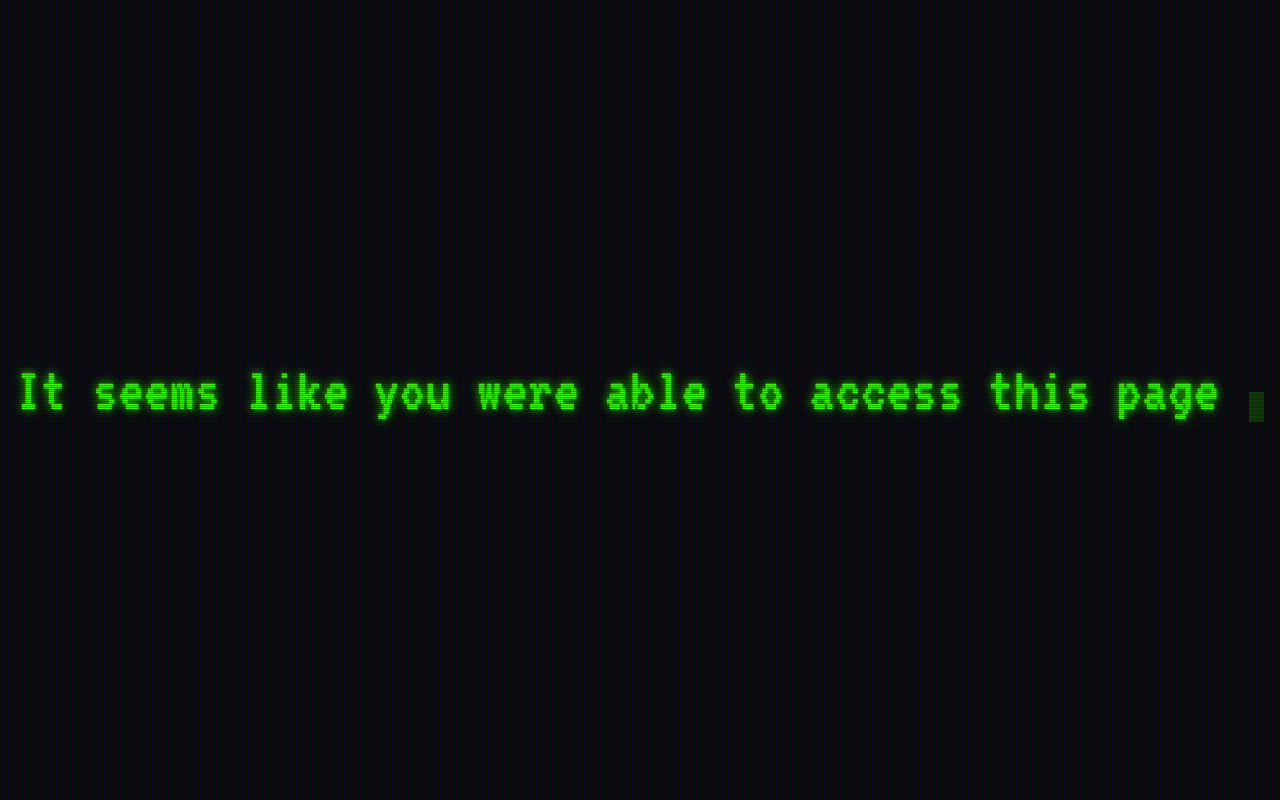
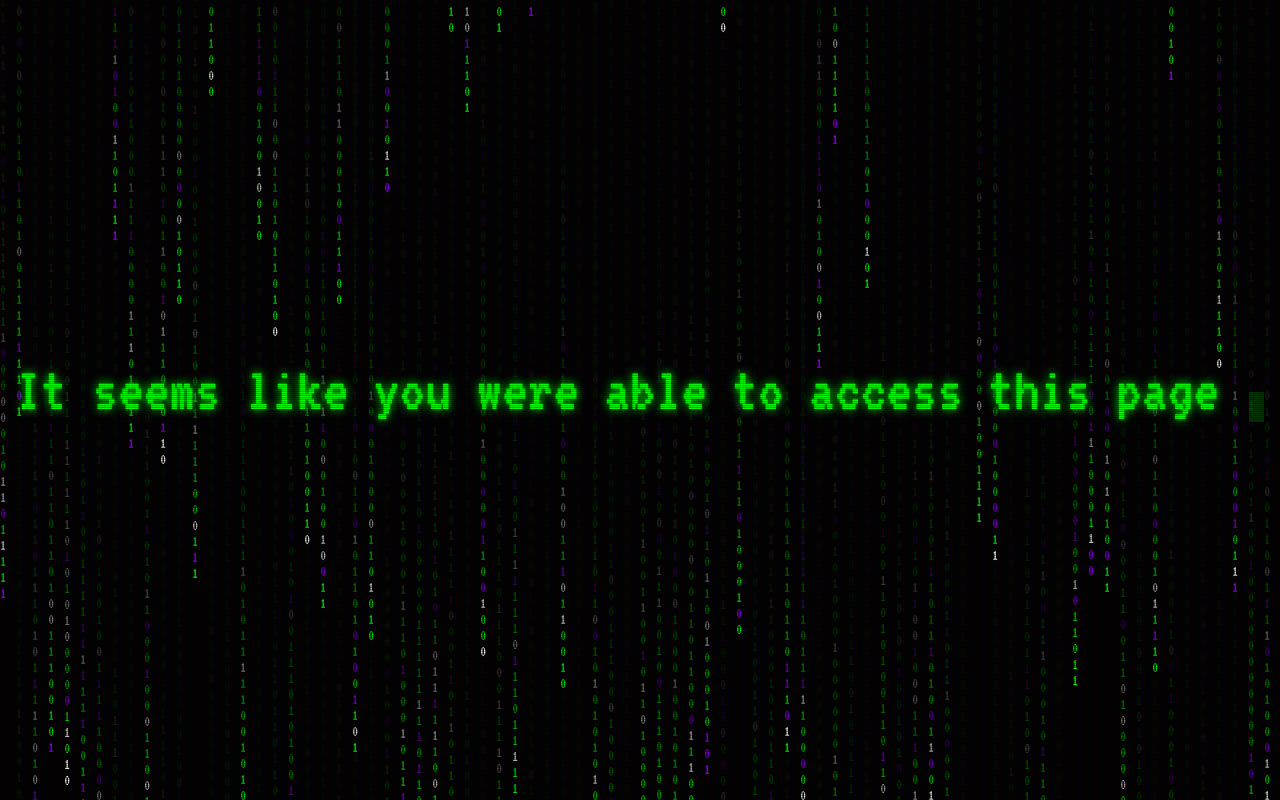
Before and after one commit to EndSkiess/My-Portfolio, a Flask app: page /secret in a window 1280 px wide. Run offline with Flask 3, Linux system fonts and the light colour scheme.

Commit message:
Add matrix binary rain effect and 80s hacker theme palette

```diff
--- a/static/css/style.css
+++ b/static/css/style.css
@@ -1,8 +1,8 @@
 :root {
-    --bg-color: #0b0c10;
-    --text-primary: #33ff00; /* Terminal green */
-    --text-neon-pink: #ff00ff;
-    --text-neon-cyan: #00ffff;
+    --bg-color: #000000;
+    --text-primary: #00ff00; /* Terminal green */
+    --text-neon-pink: #9900ff;
+    --text-neon-cyan: #ffffff;
     --crt-bg: rgba(18, 16, 16, 0.95);
 }
 
@@ -459,3 +459,14 @@ footer {
     vertical-align: bottom;
     margin-left: 5px;
 }
+
+/* MATRIX CANVAS */
+.matrix-canvas {
+    position: fixed;
+    top: 0;
+    left: 0;
+    width: 100vw;
+    height: 100vh;
+    z-index: 0;
+    pointer-events: none;
+}
--- /dev/null
+++ b/static/js/matrix.js
@@ -0,0 +1,72 @@
+const canvas = document.getElementById('matrix-canvas');
+
+if (canvas) {
+    const ctx = canvas.getContext('2d');
+
+    // Make canvas full screen
+    function resizeCanvas() {
+        canvas.width = window.innerWidth;
+        canvas.height = window.innerHeight;
+    }
+    window.addEventListener('resize', resizeCanvas);
+    resizeCanvas();
+
+    const chars = '01'; // Binary code only
+    const fontSize = 16;
+    let columns = Math.floor(canvas.width / fontSize);
+    let drops = [];
+
+    // Initialize drop positions
+    for (let x = 0; x < columns; x++) {
+        drops[x] = Math.random() * -100; // Start at random negative y offsets
+    }
+
+    // Update columns on resize seamlessly
+    window.addEventListener('resize', () => {
+        let newColumns = Math.floor(window.innerWidth / fontSize);
+        if (newColumns > columns) {
+            for (let x = columns; x < newColumns; x++) {
+                drops[x] = Math.random() * -100;
+            }
+        }
+        columns = newColumns;
+    });
+
+    // Theme Colors: Green, White, Purple
+    // We weight the array to make Green the most common color (80s hacker primary)
+    const colors = [
+        '#00ff00', '#00ff00', '#00ff00', '#00ff00', '#00ff00',
+        '#ffffff', // White
+        '#9900ff'  // Purple
+    ];
+
+    function draw() {
+        // Semi-transparent true black background to create the fading trail effect
+        ctx.fillStyle = 'rgba(0, 0, 0, 0.08)';
+        ctx.fillRect(0, 0, canvas.width, canvas.height);
+
+        ctx.font = fontSize + 'px "VT323", monospace';
+
+        for (let i = 0; i < drops.length; i++) {
+            // Pick a random 0 or 1
+            const text = chars.charAt(Math.floor(Math.random() * chars.length));
+
+            // Randomly select a color from the weighted pool
+            ctx.fillStyle = colors[Math.floor(Math.random() * colors.length)];
+
+            // Draw character
+            ctx.fillText(text, i * fontSize, drops[i] * fontSize);
+
+            // Send drop back to the top randomly once it exceeds the screen
+            if (drops[i] * fontSize > canvas.height && Math.random() > 0.975) {
+                drops[i] = 0;
+            }
+
+            // Move drop down
+            drops[i]++;
+        }
+    }
+
+    // Run animation
+    setInterval(draw, 50);
+}
--- a/templates/index.html
+++ b/templates/index.html
@@ -14,6 +14,7 @@
 </head>
 
 <body>
+    <canvas id="matrix-canvas" class="matrix-canvas"></canvas>
     <div id="intro-overlay" class="intro-overlay">
         <!-- We keep crt effects over the intro too -->
         <div class="crt-overlay"></div>
@@ -77,6 +78,7 @@
     <a href="/secret" id="secret-btn" title="???"></a>
 
     <!-- JS -->
+    <script src="{{ url_for('static', filename='js/matrix.js') }}"></script>
     <script src="{{ url_for('static', filename='js/main.js') }}"></script>
 </body>
 
--- a/templates/secret.html
+++ b/templates/secret.html
@@ -77,13 +77,13 @@
 
             60% {
                 transform: translate(-10px, 20px) scale(0.9);
-                color: red;
+                color: var(--text-neon-pink);
                 filter: invert(0);
             }
 
             80% {
                 transform: translate(25px, 0) skewY(-20deg);
-                color: lime;
+                color: var(--text-primary);
                 filter: invert(1);
             }
 
@@ -97,6 +97,7 @@
 </head>
 
 <body>
+    <canvas id="matrix-canvas" class="matrix-canvas"></canvas>
     <div class="crt-overlay"></div>
     <div class="scanlines"></div>
 
@@ -191,6 +192,7 @@
         // Start 1 second after page loads
         setTimeout(startSequence, 1000);
     </script>
+    <script src="{{ url_for('static', filename='js/matrix.js') }}"></script>
 </body>
 
 </html>
```
